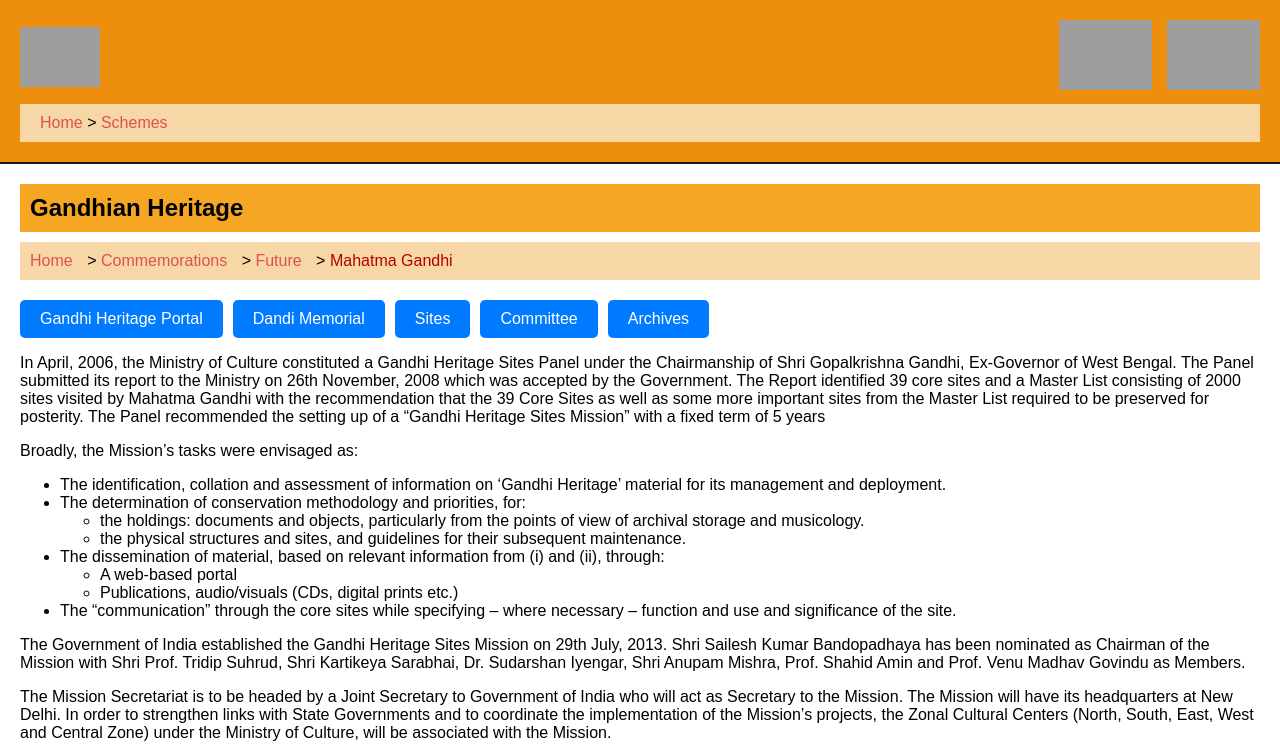
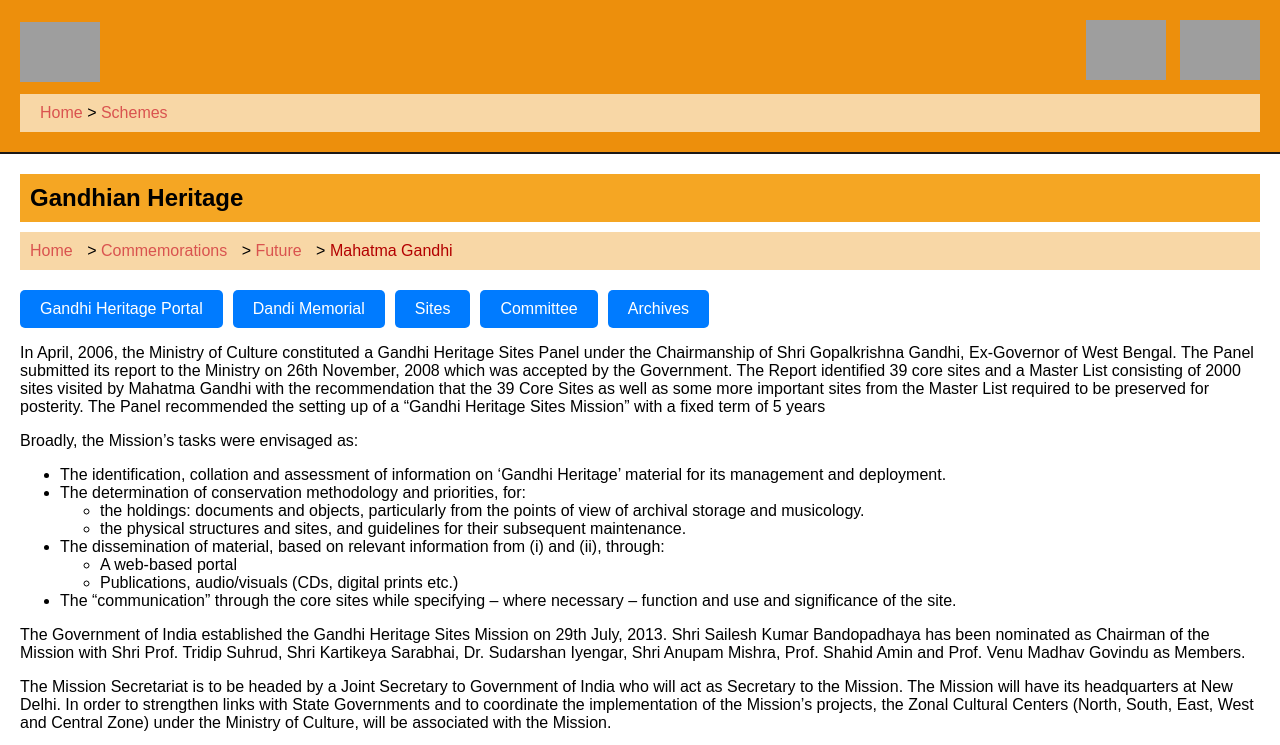
Before and after one commit to Fadedspider/wd-project, a plain HTML site: page gandhianheritage.html in a window 1280 px wide. Shown: the top 745 px of the page. Drawn offline with Linux system fonts and the light colour scheme; grey boxes are pictures that could not be loaded.

Commit message:
gandhianheritage.html

```diff
--- a/gandhianheritage.html
+++ b/gandhianheritage.html
@@ -156,6 +156,10 @@
         .gandhi-links a:hover {
             background-color: #0056b3;
         }
+        .logos-right img {
+            height: 60px; /* Same height as .logo-left img */
+            margin-left: 10px;
+        }
     </style>
 </head>
 <body>
```
